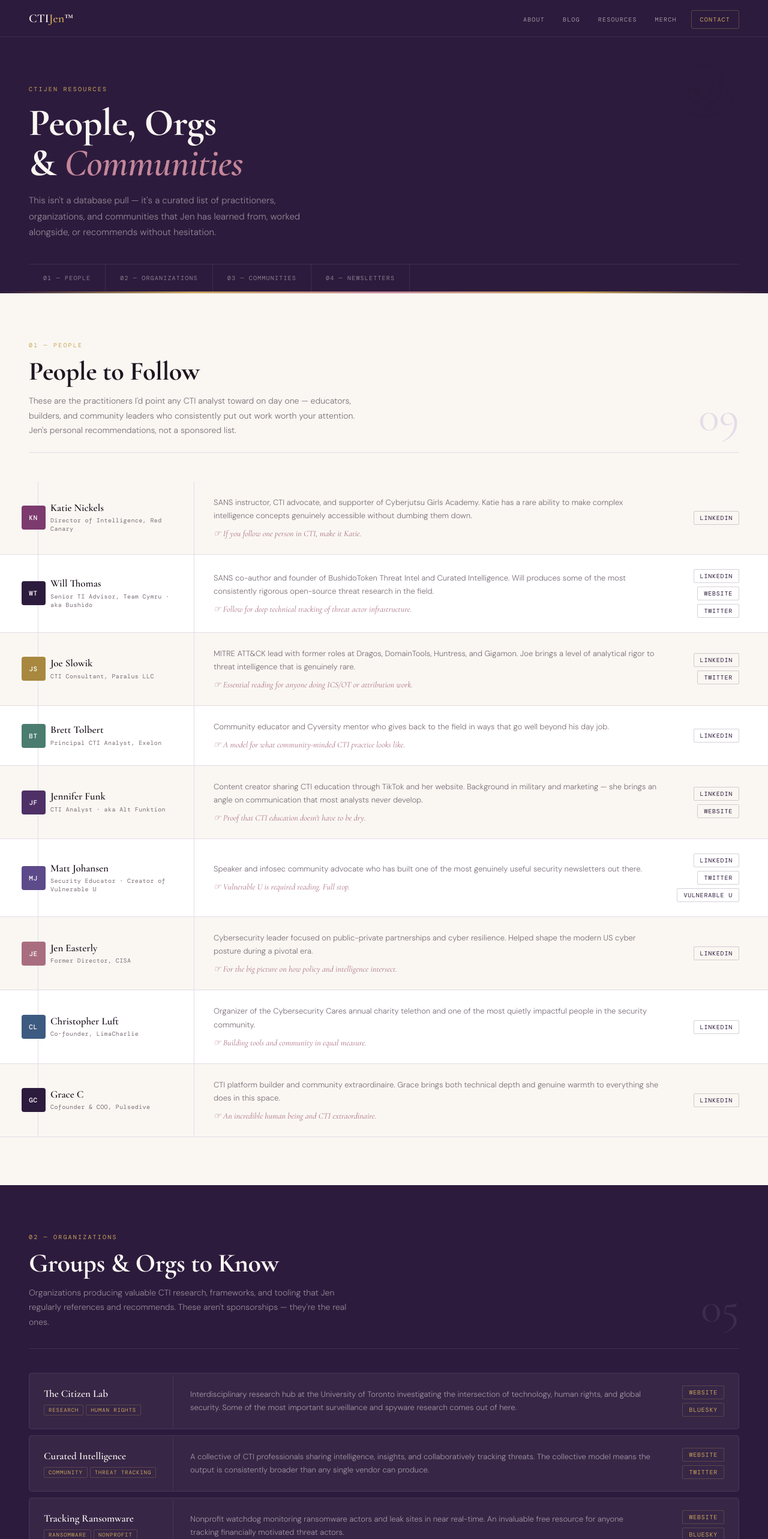
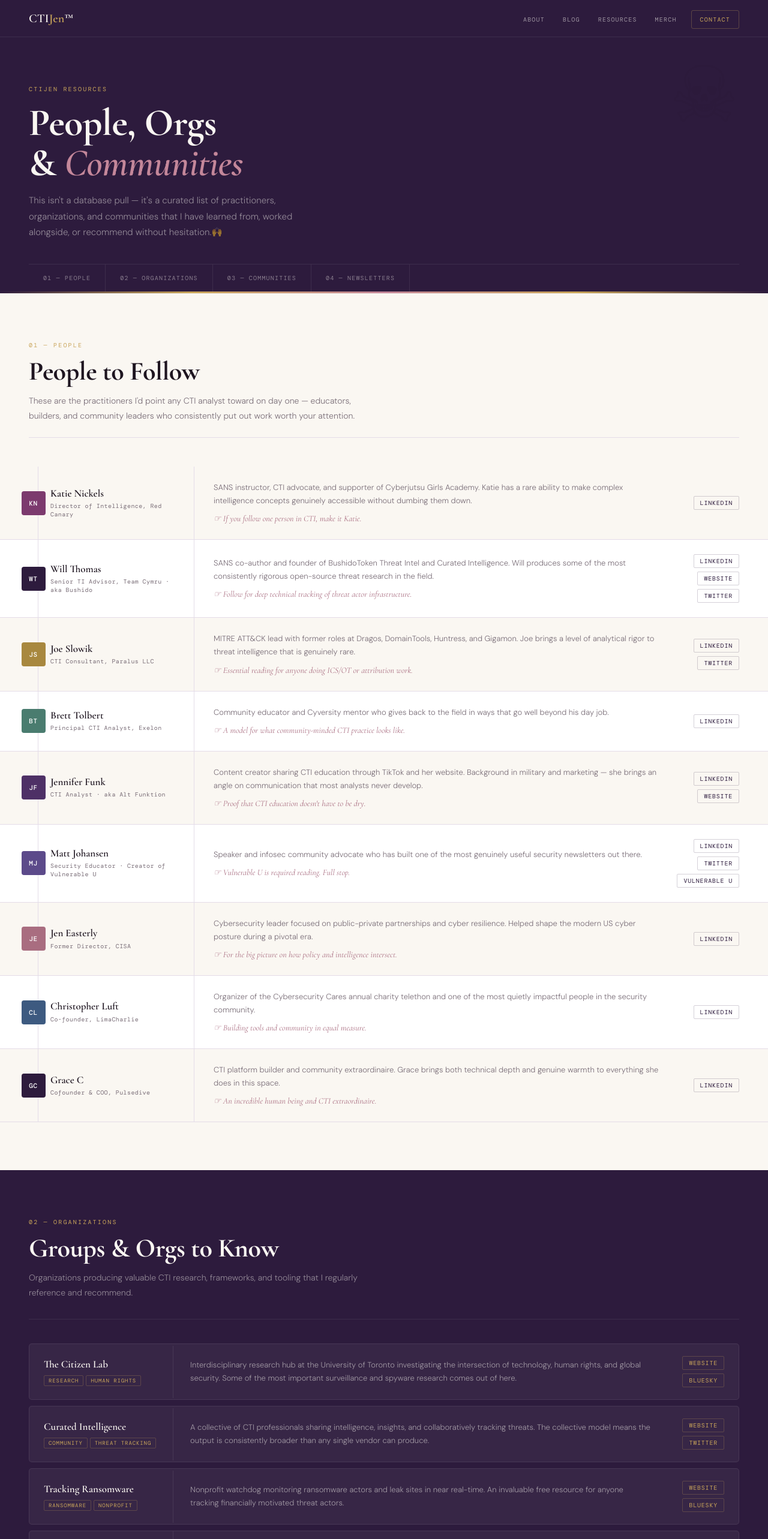
Before and after one commit to CTIJen/ctijen-site, a Next.js app: page /people-orgs-communities in a window 1280 px wide. Shown: the top 2566 px of the page at 60% size. Built offline with nearby package versions, Linux system fonts and the light colour scheme.

Commit message:
Changed Jen language to I

```diff
--- a/src/app/blog/page.tsx
+++ b/src/app/blog/page.tsx
@@ -29,7 +29,8 @@
       }} />
 
       {/* POSTS */}
-      <section style={{ padding: '80px 48px', background: 'var(--cream)', minHeight: '60vh' }}>
+      <section style={{ padding: '80px 0', background: 'var(--cream)', minHeight: '60vh' }}>
+        <div style={{ maxWidth: '900px', margin: '0 auto', padding: '0 48px' }}>
         {posts.length === 0 ? (
           <div style={{
             textAlign: 'center',
@@ -147,6 +148,7 @@
             ))}
           </div>
         )}
+       </div>
       </section>
     </>
   );
--- a/src/app/certifications/page.tsx
+++ b/src/app/certifications/page.tsx
@@ -20,7 +20,7 @@
       <GradientRule />
       <section style={{ padding: '80px 48px', background: 'var(--cream)' }}>
         <PageContainer>
-          <div style={{ background: 'var(--plum)', borderRadius: '5px', padding: '28px 32px', maxWidth: '760px', marginBottom: '48px' }}>
+          <div style={{ background: 'var(--plum)', borderRadius: '5px', padding: '28px 32px', maxWidth: '100%', marginBottom: '48px' }}>
             <div style={{ fontFamily: "'DM Mono', monospace", fontSize: '9px', letterSpacing: '0.14em', textTransform: 'uppercase', color: 'var(--gold)', marginBottom: '12px' }}>Jen's take on certs</div>
             <p style={{ fontSize: '15px', color: 'rgba(250,247,242,0.7)', lineHeight: 1.8, fontWeight: 300 }}>
               Certifications are excellent at showcasing knowledge of key principles. If an employer needs to see real-world application,
--- a/src/app/faqs/page.tsx
+++ b/src/app/faqs/page.tsx
@@ -49,7 +49,7 @@
           </div>
         </PageContainer>
       </section>
-      <ClosingNote text="Have a question that's not answered here? Send it over and Jen may add it to the list." linkText="Ask a question →" linkHref="/#contact" />
+      <ClosingNote text="Have a question that's not answered here? Send it over and I may add it to the list!" linkText="Ask a question →" linkHref="/#contact" />
     </>
   );
 }
--- a/src/app/jobs/page.tsx
+++ b/src/app/jobs/page.tsx
@@ -17,7 +17,7 @@
       <GradientRule />
       <section style={{ padding: '80px 48px', background: 'var(--cream)' }}>
         <PageContainer>
-          <div style={{ background: 'var(--plum)', borderRadius: '5px', padding: '28px 32px', maxWidth: '760px', marginBottom: '48px' }}>
+          <div style={{ background: 'var(--plum)', borderRadius: '5px', padding: '28px 32px', maxWidth: '100%', marginBottom: '48px' }}>
             <div style={{ fontFamily: "'DM Mono', monospace", fontSize: '9px', letterSpacing: '0.14em', textTransform: 'uppercase', color: 'var(--gold)', marginBottom: '12px' }}>A note on job titles</div>
             <p style={{ fontSize: '15px', color: 'rgba(250,247,242,0.7)', lineHeight: 1.8, fontWeight: 300 }}>
               CTI roles go by many names: Threat Intelligence Analyst, Cyber Threat Analyst, Intelligence Analyst, Threat Researcher, Detection Engineer, and more. Search broadly. Also search for roles at companies known for CTI work — Mandiant, CrowdStrike, Recorded Future, Red Canary, Team Cymru, and the major banks all have dedicated CTI teams.
--- a/src/app/layout.tsx
+++ b/src/app/layout.tsx
@@ -28,11 +28,8 @@
           <div>
             <div className="footer-logo">CTI<span>Jen</span>™</div>
             <p className="footer-tagline">
-              Everything CTI — an ever-growing one-stop shop for threat intelligence resources, curated by Jen.
+              An ever-growing one-stop shop for threat intelligence resources.
             </p>
-            <a href="mailto:inquiries@ctijen.com" className="footer-email">
-              inquiries@ctijen.com
-            </a>
             <div className="footer-social">
               <a href="https://ctijen.myshopify.com" target="_blank">Merch</a>
               <a href="/blog">Blog</a>
--- a/src/app/people-orgs-communities/page.tsx
+++ b/src/app/people-orgs-communities/page.tsx
@@ -187,8 +187,8 @@
           People, Orgs<br />&amp; <em>Communities</em>
         </h1>
         <p className="page-hero-desc" style={{ marginBottom: '40px' }}>
-          This isn't a database pull — it's a curated list of practitioners, organizations, and communities that Jen
-          has learned from, worked alongside, or recommends without hesitation.
+          This isn't a database pull — it's a curated list of practitioners, organizations, and communities that I
+          have learned from, worked alongside, or recommend without hesitation.🙌
         </p>
 
         {/* sticky chapter tabs */}
@@ -271,17 +271,8 @@
               }}>
                 These are the practitioners I'd point any CTI analyst toward on day one —
                 educators, builders, and community leaders who consistently put out work worth your attention.
-                Jen's personal recommendations, not a sponsored list.
               </p>
             </div>
-            <div style={{
-              fontFamily: "'Cormorant Garamond', serif",
-              fontSize: '72px',
-              fontWeight: 400,
-              color: 'var(--border)',
-              lineHeight: 1,
-              paddingLeft: '24px',
-            }}>09</div>
           </div>
         </div>
 
@@ -454,17 +445,10 @@
               maxWidth: '560px',
               lineHeight: 1.75,
             }}>
-              Organizations producing valuable CTI research, frameworks, and tooling that Jen regularly
-              references and recommends. These aren't sponsorships — they're the real ones.
+              Organizations producing valuable CTI research, frameworks, and tooling that I regularly
+              reference and recommend.
             </p>
           </div>
-          <div style={{
-            fontFamily: "'Cormorant Garamond', serif",
-            fontSize: '72px',
-            fontWeight: 400,
-            color: 'rgba(255,255,255,0.08)',
-            lineHeight: 1,
-          }}>05</div>
         </div>
 
         <div style={{ display: 'flex', flexDirection: 'column', gap: '10px' }}>
@@ -594,16 +578,8 @@
               lineHeight: 1.75,
             }}>
               Places to hang out, stay informed, and find your people in the CTI and broader security community.
-              The signal-to-noise ratio on all of these is genuinely good.
             </p>
           </div>
-          <div style={{
-            fontFamily: "'Cormorant Garamond', serif",
-            fontSize: '72px',
-            fontWeight: 400,
-            color: 'var(--border)',
-            lineHeight: 1,
-          }}>04</div>
         </div>
 
         <div style={{
@@ -714,7 +690,7 @@
                 borderRadius: '2px',
                 fontSize: '9px',
                 border: '1px solid rgba(201,165,90,0.25)',
-              }}>Newsletter</span>
+              }}>Newsletters</span>
               Worth your inbox
             </div>
             <div style={{ display: 'flex', flexDirection: 'column', gap: '10px' }}>
@@ -798,8 +774,8 @@
           lineHeight: 1.6,
           maxWidth: '560px',
         }}>
-          Know someone or something that should be on this list? Jen's always looking to expand it —
-          reach out and make the case.
+          Know someone or something that should be on this list? I'm always looking to expand it!
+          Reach out and make the case.
         </p>
         <a href="/#contact" style={{
           fontFamily: "'DM Mono', monospace",
--- a/src/app/resources/page.tsx
+++ b/src/app/resources/page.tsx
@@ -174,7 +174,7 @@
         eyebrow="CTIJen Resources"
         title="The"
         titleEm="Compendium"
-        desc="Everything Jen has built out — an ever-growing, one-stop shop for CTI resources. New to the field or deep in the weeds, there's something here for you."
+        desc="An ever-growing, one-stop shop for CTI resources. New to the field or deep in the weeds, there's something here for you."
       />
       <GradientRule />
 
@@ -192,7 +192,7 @@
               color: 'var(--mid)', fontWeight: 300, lineHeight: 1.75,
             }}>
               None of these are sponsored. No affiliate links. No compensation received.
-              Just resources Jen has used, evaluated, or recommends — curated with the community in mind.
+              Just resources I've used, evaluated, or recommend!
             </p>
           </div>
 
@@ -209,7 +209,7 @@
       </section>
 
       <ClosingNote
-        text="Something missing from the compendium? Jen's always looking to add more."
+        text="Something missing from the compendium? I'm always looking to add more!"
         linkText="Make a suggestion →"
         linkHref="/#contact"
       />
```
Also changed, not shown: src/app/page.tsx (+2 -15 lines).
